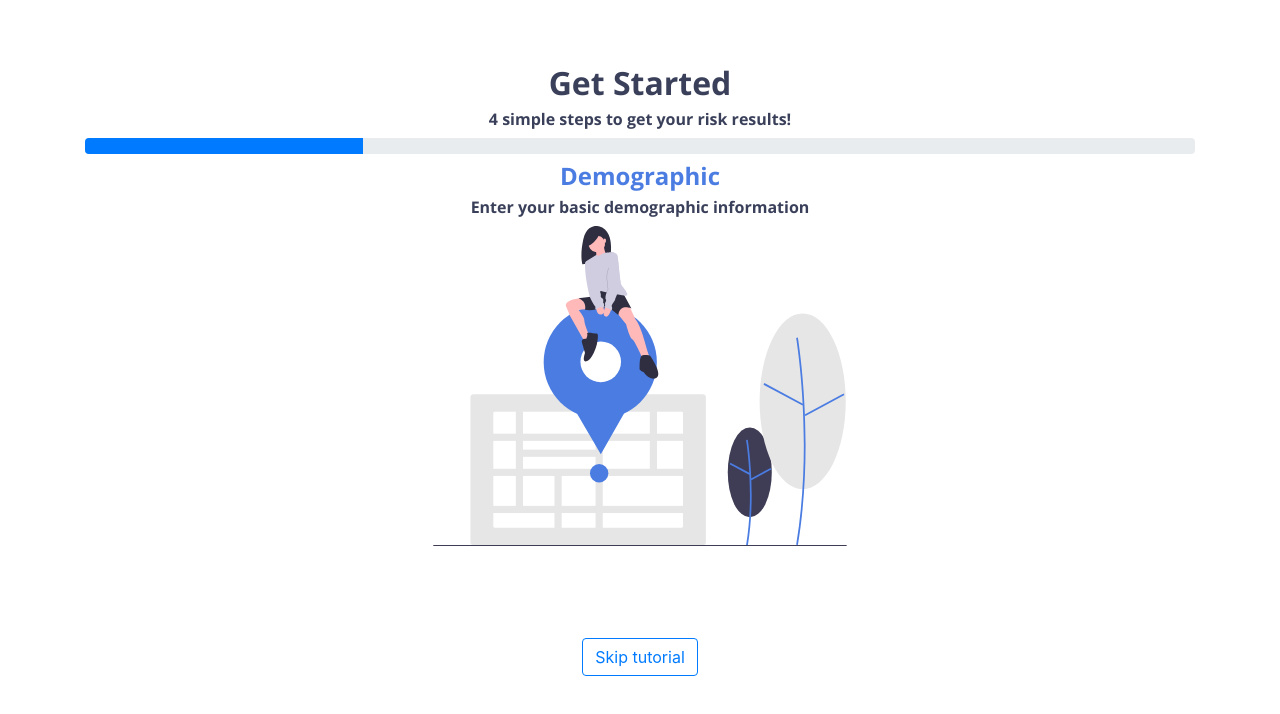
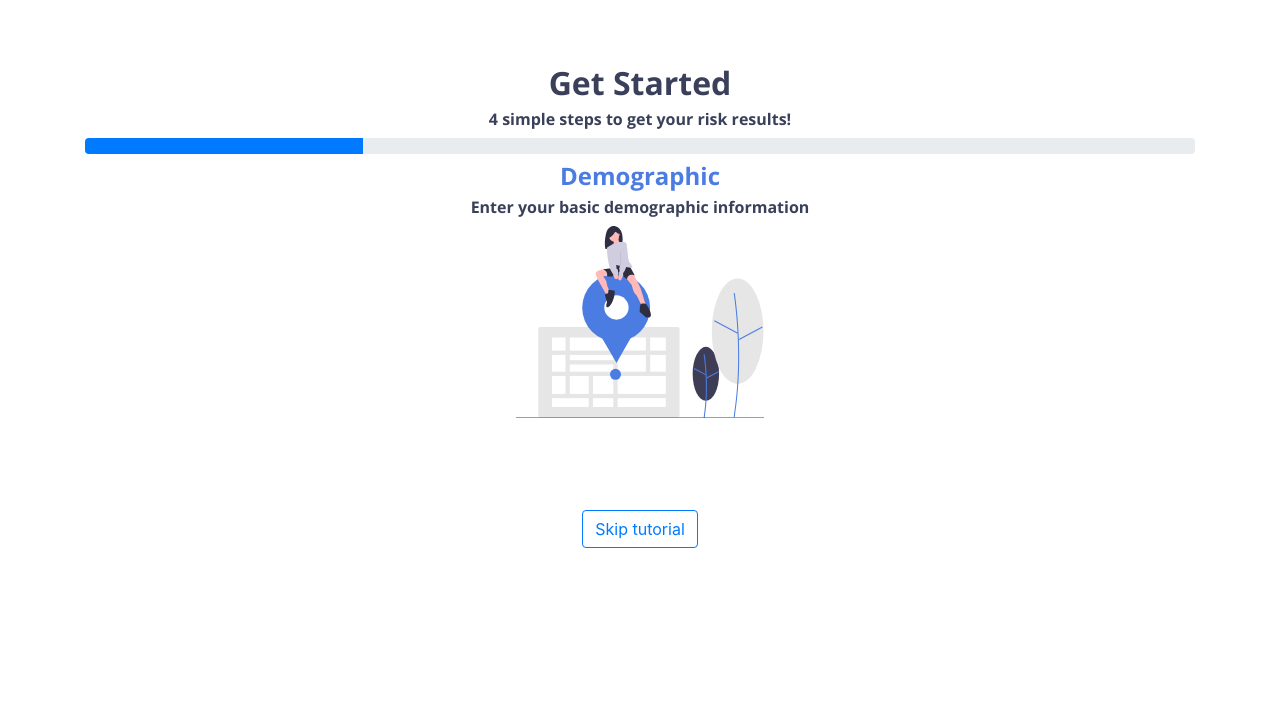
Before and after one commit to RaynyT/COVID-19-Risk-Assessment-Tool, a React (Create React App) app in the folder covrt/: page /get-started in a window 1280 px wide. Shown: the top 714 px of the page. Built offline with nearby package versions, Linux system fonts and the light colour scheme; some icons are missing.

Commit message:
Reduce image height

```diff
--- a/covrt/src/components/Tutorial.css
+++ b/covrt/src/components/Tutorial.css
@@ -40,7 +40,7 @@
     margin-right: auto;
     margin-top: .5rem;
     margin-bottom: .5rem;
-    height: 20rem;
+    height: 12rem;
     width: 100%;
 }
 
```
